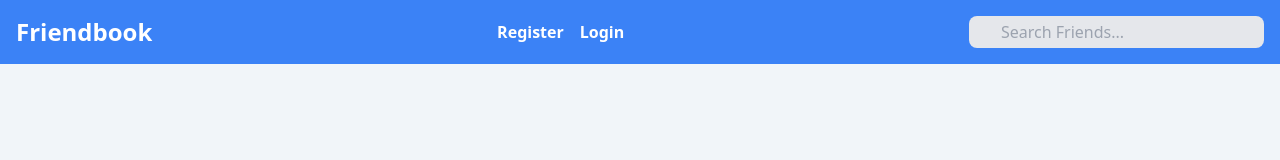
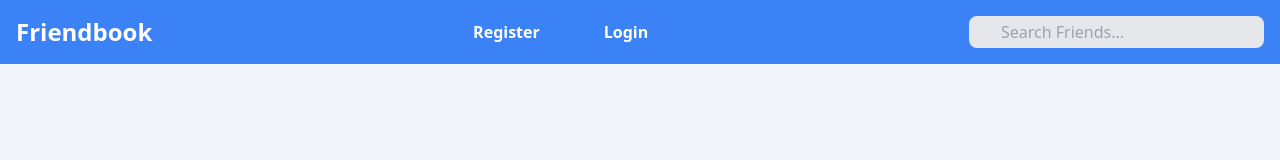
Before and after one commit to reymondjulio/friendbook-react, a React (Vite) app: page /login in a window 1280 px wide. Shown: the top 160 px of the page. Built offline with nearby package versions, Linux system fonts and the light colour scheme.

Commit message:
set the navigation distance

```diff
--- a/src/components/header.jsx
+++ b/src/components/header.jsx
@@ -8,7 +8,7 @@
           <Link to="/"> Friendbook</Link>
         </h1>
 
-        <ul className="flex gap-x-4">
+        <ul className="flex gap-x-16">
           <li>
             <Link to="/register" className="text-white font-semibold">
               Register
```
